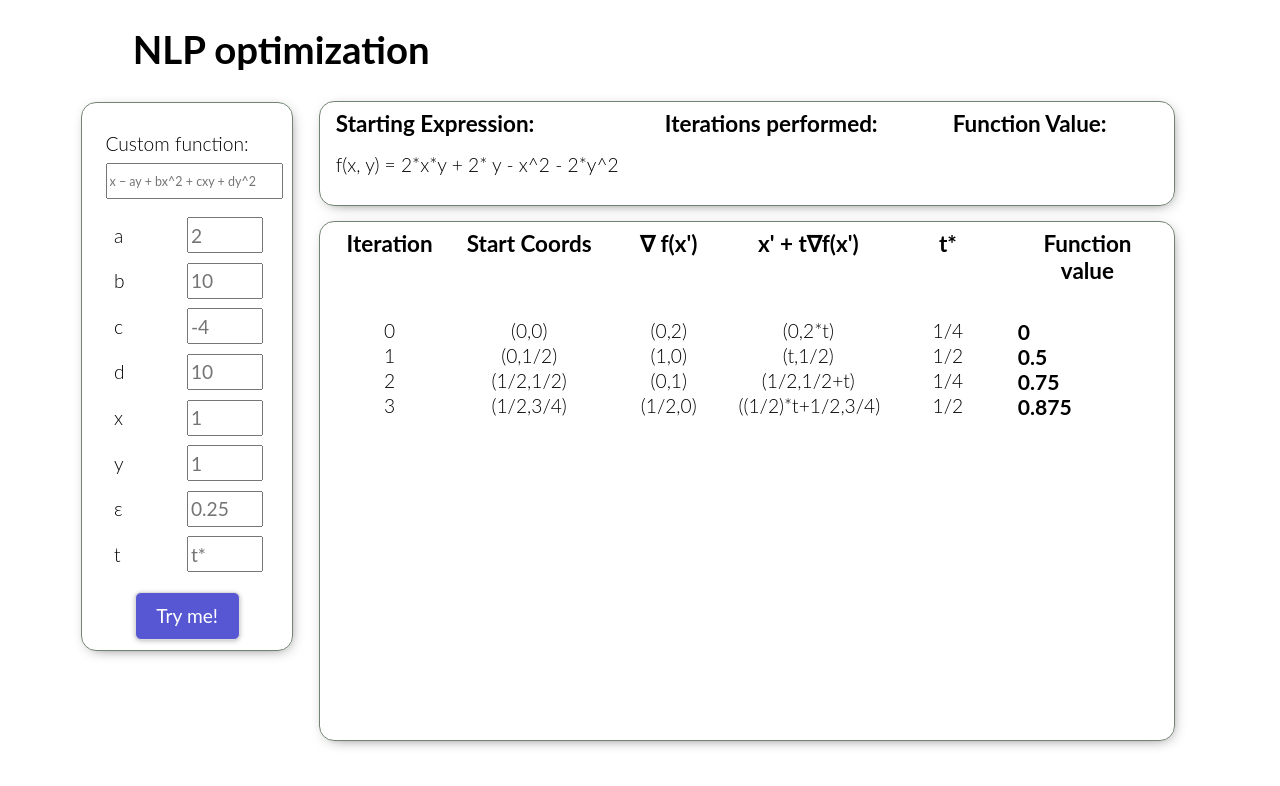
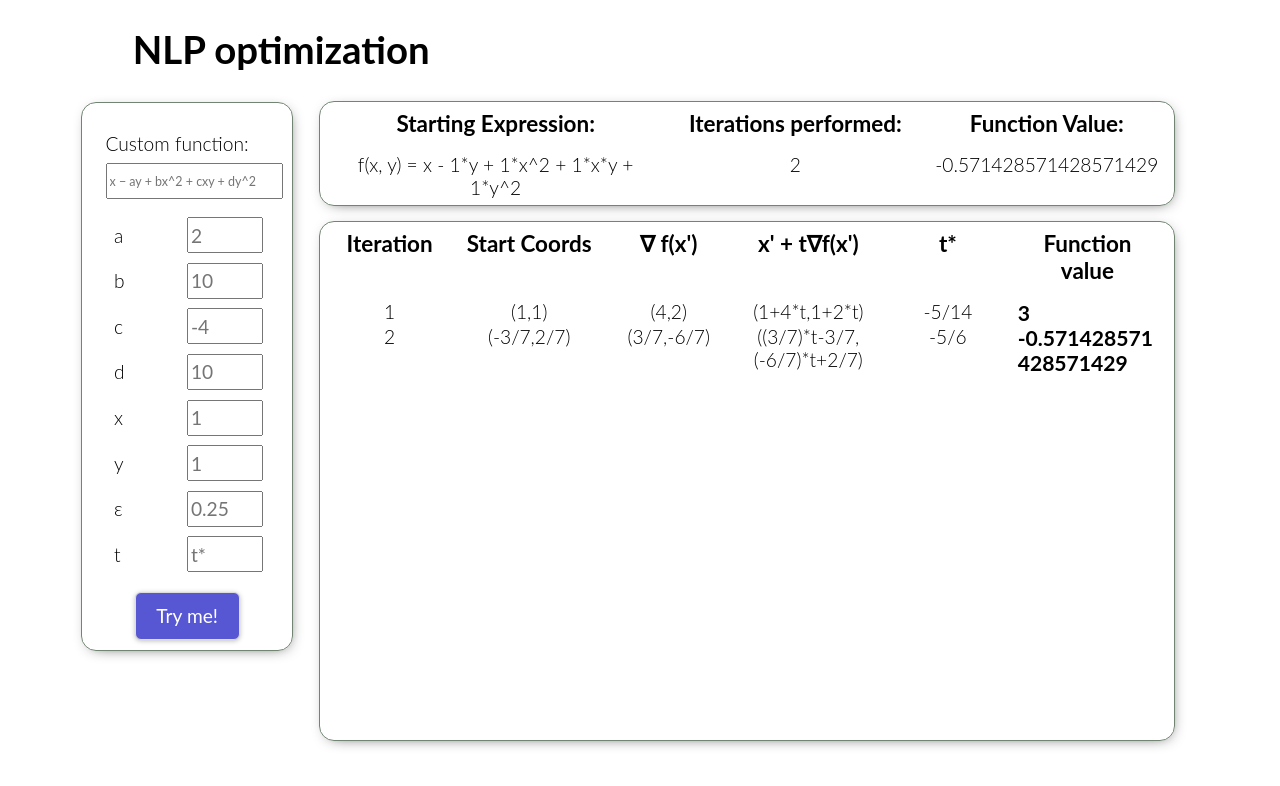
Before and after one commit to vjegorovs/nlp-optimizaiton, a plain HTML site: page index.html in a window 1280 px wide. Both pictures are taken after a click on the input "Try me!". Drawn offline with Linux system fonts and the light colour scheme.

Commit message:
added input validation, custom functions now work as well, lots of todos left

```diff
--- a/main.js
+++ b/main.js
@@ -2,9 +2,13 @@ const globalSettings = { xStart: null, yStart: null, eps: null, t: null };
 
 function run() {
   // getting all input settings from user
+  // second map to check for empty fields, if yes then just replacing with 0
   let inputArray = [...document.querySelectorAll("input")]
     .map((x) => x.value)
-    .slice(0, -1);
+    .slice(0, -1)
+    .map((x) => (x === "" ? "1" : x));
+
+  // in case any default 0's inserted perhaps a popup to inform user?
 
   console.log(inputArray);
   const startExpression = expressionBuilder(inputArray);
@@ -14,8 +18,9 @@ function run() {
   let flag = true;
 
   let finalResult;
-  let iterations = 0;
-  while (flag && iterations < 10) {
+  let iterations = 1;
+  let frontendObject = {};
+  while (flag && iterations <= 10) {
     const deltaFx = calculateDeltaFx(startExpression);
     console.log(
       "The deltaFx coords are = (",
@@ -33,7 +38,7 @@ function run() {
     flag = ([] = loopCheck(startExpression, deltaFx)).includes(false);
 
     console.log("function value! = ", functionResult(startExpression).text());
-    const frontendObject = {
+    frontendObject = {
       iteration: iterations,
       startcoordinates: `(${globalSettings.xStart},${globalSettings.yStart})`,
       deltaFx: `(${deltaFx[0].toString()},${deltaFx[1].toString()})`,
@@ -44,14 +49,28 @@ function run() {
     console.log(frontendObject);
     createDOMTableRow(frontendObject);
     [globalSettings.xStart, globalSettings.yStart] = nextIterationCoordinates;
-    // console.log(globalSettings);
-    // console.log("------------------------");
-    console.log("Iterations performed: ", iterations + 1);
+    console.log("Iterations performed: ", iterations);
     console.log("one more iteration? ", flag);
     iterations++;
   }
   console.log("-------------------END-----------------");
-  //console.log(finalResult);
+
+  // #TODO Add a continue run button to frontend, to resume the cycle past the base 10 iteration if requested
+
+  const finalIterationsContainer = document.querySelector(".goal-iterations");
+  const finalFunctionContainer = document.querySelector(".function-value");
+  if (finalIterationsContainer.childNodes[2]) {
+    finalIterationsContainer.replaceChild(
+      document.createTextNode(frontendObject.iteration),
+      finalIterationsContainer.childNodes[2]
+    );
+  }
+  if (finalFunctionContainer.childNodes[2]) {
+    finalFunctionContainer.replaceChild(
+      document.createTextNode(frontendObject.functionValue),
+      finalFunctionContainer.childNodes[2]
+    );
+  }
 }
 
 function functionResult(expr) {
@@ -84,18 +103,20 @@ function finalExpressionBuilder(inputs) {
   globalSettings.xStart = inputs[5] ? nerdamer(inputs[5]).text() : "0";
   globalSettings.yStart = inputs[6] ? nerdamer(inputs[6]).text() : "0";
   globalSettings.eps = inputs[7] ? inputs[7] : "0.5";
+  // #TODO custom t*input acceptance
   globalSettings.t = inputs[8] ? inputs[8] : "0";
   console.log(globalSettings);
 
-  // #TODO work in custom input from inputs[0] here!!
-  //return finalExpressionConcatenated;
-  return "2*x*y + 2* y - x^2 - 2*y^2";
+  // perhaps a more elaborate check should be performed here, something like regexp for at least x, y and so on present, maybe some day
+  return inputs[0] === "1" ? finalExpressionConcatenated : inputs[0];
+  //return "2*x*y + 2* y - x^2 - 2*y^2";
 }
 
 function loopCheck(inputExpression, deltaFx) {
   const firstDerivative = nerdamer(`diff(${inputExpression}, x)`).toString();
   const secondDerivative = nerdamer(`diff(${inputExpression}, y)`).toString();
 
+  // #TODO check if all good, when going past maximum, doesnt find it the other way around? perhaps just how the algorithm works
   const loopLeftSides = [
     nerdamer(nerdamer(firstDerivative).toString(), {
       x: globalSettings.xStart,
@@ -106,17 +127,12 @@ function loopCheck(inputExpression, deltaFx) {
       y: globalSettings.yStart,
     }),
   ];
-  // console.log(
-  //   "loopcheck value 1= ",
-  //   loopLeftSides[0].text(),
-  //   "loopcheck value 2= ",
-  //   loopLeftSides[1].text()
-  // );
-  const lol = loopLeftSides.map((x) =>
+
+  const comparison = loopLeftSides.map((x) =>
     nerdamer(`${x.toString()}`).lte(`${globalSettings.eps}`)
   );
-  console.log(lol);
-  return lol;
+
+  return comparison;
 }
 
 function calculateDeltaFx(inputExpression) {
@@ -138,7 +154,6 @@ function calculateDeltaFx(inputExpression) {
 }
 
 function calculateTCoords(deltaFx) {
-  //console.log("deltaFx = ", deltaFx);
   const globalX = globalSettings.xStart.toString();
   const globalY = globalSettings.yStart.toString();
 
@@ -157,31 +172,21 @@ function calculateTCoords(deltaFx) {
       : `${globalY} + ${deltaFx[1].toString()} * t`
   );
 
-  //console.log("first coord", firstTvalue.toString());
-  //console.log("second coord", secondTvalue.toString());
-
   return [firstTvalue, secondTvalue];
 }
 
 function calculateTStar(coords, expression) {
-  //console.log("start expression = ", nerdamer(expression).toString());
-  //console.log(`Coords = (${coords[0]},${coords[1]})`);
-
   const simplifiedExpression = nerdamer(nerdamer(expression).toString(), {
     x: coords[0].toString(),
     y: coords[1].toString(),
   });
 
-  //console.log("Expression with t^2 = ", simplifiedExpression.toString());
-
   const firstDerivative = nerdamer(
     `diff(${simplifiedExpression}, t)`
   ).toString();
 
-  //console.log("derivative from t = ", firstDerivative.toString());
   const finalTstar = nerdamer.solveEquations(firstDerivative.toString(), "t");
 
-  //console.log("t* =", finalTstar.toString());
   return finalTstar.toString();
 }
 
@@ -195,8 +200,6 @@ function calculateNewCoordinates(tStar, deltaFx) {
   const secondNewCoordinate = nerdamer(
     `${globalY} + ${tStar} * ${deltaFx[1].toString()}`
   );
-  //console.log("new X coordinate = ", firstNewCoordinate.toString());
-  //console.log("new Y coordinate = ", secondNewCoordinate.toString());
 
   return [firstNewCoordinate.toString(), secondNewCoordinate.toString()];
 }
--- a/styles.css
+++ b/styles.css
@@ -73,10 +73,16 @@ h3 {
 
 .start-expression {
   width: 40%;
+  text-align: center;
 }
 
 .goal-iterations {
   width: 35%;
+  text-align: center;
+}
+
+.function-value {
+  text-align: center;
 }
 
 .iteration-table {
@@ -115,7 +121,7 @@ ul {
   display: flex;
   flex-direction: column;
   justify-content: space-evenly;
-
+  margin: 0 0 1rem 0;
   padding: 0;
   list-style-type: none;
 }
@@ -148,6 +154,7 @@ ul {
 .table-rows li div {
   width: 16.67%;
   text-align: center;
+  word-break: break-word;
 }
 
 .table-rows li div:last-of-type {
```
Also changed, not shown: index.html (+6 -2 lines).
